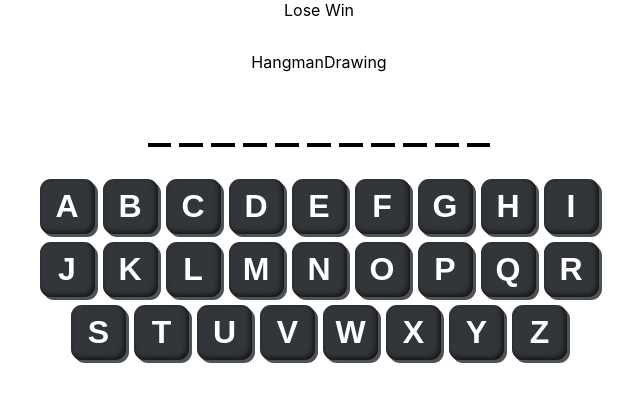
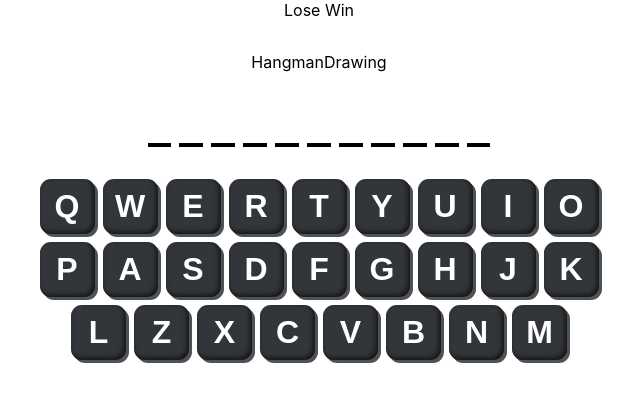
Before and after one commit to Criiis/hangman-cris, a React (Create React App) app: page / in a window 1280 px wide. Shown: the top 402 px of the page, without its empty margins (321-961 px from the left). Built offline with nearby package versions, Linux system fonts and the light colour scheme.

Commit message:
change keyboard layout

```diff
--- a/src/components/Keyboard.tsx
+++ b/src/components/Keyboard.tsx
@@ -1,38 +1,43 @@
+import { isConstructorDeclaration } from 'typescript'
 import styles from './Keyboard.module.css'
 const keys = [
-  'a',
-  'b',
-  'c',
-  'd',
-  'e',
-  'f',
-  'g',
-  'h',
-  'i',
-  'j',
-  'k',
-  'l',
+  'Q',
+  'W',
+  'E',
+  'R',
+  'T',
+  'Y',
+  'U',
+  'I',
+  'O',
+  'P',
+  'A',
+  'S',
+  'D',
+  'F',
+  'G',
+  'H',
+  'J',
+  'K',
+  'L',
+  'Z',
+  'X',
+  'C',
+  'V',
+  'B',
+  'N',
   'm',
-  'n',
-  'o',
-  'p',
-  'q',
-  'r',
-  's',
-  't',
-  'u',
-  'v',
-  'w',
-  'x',
-  'y',
-  'z',
 ]
 
-export default function Keyboard() {
+export default function Keyboard({ letterClick }: any) {
   return (
     <div className={styles.keyboardContainer}>
       {keys.map((key) => (
-        <button className={`${styles.btn} ${styles.active}`} key={key}>
+        <button
+          onClick={() => letterClick(key)}
+          className={`${styles.btn} ${styles.active}`}
+          key={key}
+        >
           {key}
         </button>
       ))}
```
